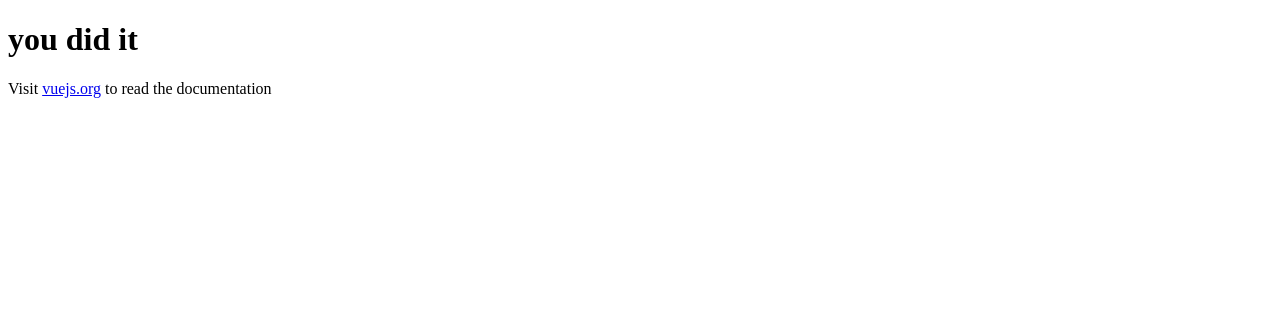
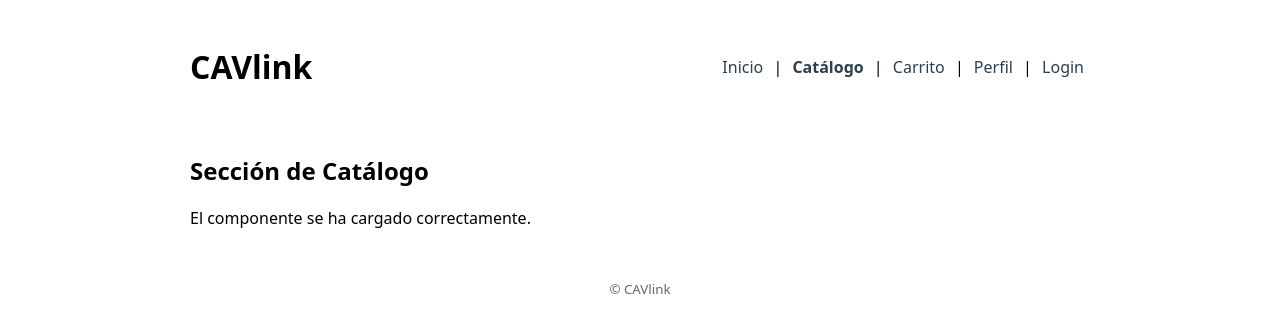
Before and after one commit to saradejesu/proyecto-software-cavlink, a Vue app in the folder CAVlink/: page /catalogo in a window 1280 px wide. Shown: the top 332 px of the page. Built offline with nearby package versions, Linux system fonts and the light colour scheme.

Commit message:
version2

```diff
--- a/CAVlink/package.json
+++ b/CAVlink/package.json
@@ -9,7 +9,9 @@
     "preview": "vite preview"
   },
   "dependencies": {
-    "vue": "^3.5.32"
+    "axios": "^1.16.1",
+    "vue": "^3.5.32",
+    "vue-router": "^4.2.0"
   },
   "devDependencies": {
     "@vitejs/plugin-vue": "^6.0.6",
--- a/CAVlink/src/App.vue
+++ b/CAVlink/src/App.vue
@@ -1,11 +1,39 @@
-<script setup></script>
+<script setup>
+// Root app: router-view will display routed components
+</script>
 
 <template>
-  <h1>you did it</h1>
-  <p>
-    Visit <a href="https://vuejs.org/" target="_blank" rel="noopener">vuejs.org</a> to read the
-    documentation
-  </p>
+  <div id="app">
+    <header>
+      <h1>CAVlink</h1>
+      <nav>
+        <router-link to="/">Inicio</router-link>
+        |
+        <router-link to="/catalogo">Catálogo</router-link>
+        |
+        <router-link to="/carrito">Carrito</router-link>
+        |
+        <router-link to="/perfil">Perfil</router-link>
+        |
+        <router-link to="/login">Login</router-link>
+      </nav>
+    </header>
+
+    <main>
+      <router-view />
+    </main>
+
+    <footer>
+      <small>© CAVlink</small>
+    </footer>
+  </div>
 </template>
 
-<style scoped></style>
+<style scoped>
+#app { max-width: 900px; margin: 24px auto; font-family: system-ui, Arial, sans-serif; }
+header { display:flex; align-items:center; justify-content:space-between; margin-bottom: 16px; }
+nav a { color:#2c3e50; text-decoration:none; margin:0 6px; }
+nav a.router-link-active { font-weight:600; }
+main { padding: 8px 0; }
+footer { margin-top: 24px; text-align:center; color:#666; }
+</style>
--- a/CAVlink/src/components/Registro.vue
+++ b/CAVlink/src/components/Registro.vue
@@ -35,7 +35,7 @@ export default {
       if (!emailRe.test(this.correo)) return alert('Correo inválido')
       try {
         const user = { nombre: this.nombre, correo: this.correo, contraseña: this.contraseña, rol: 'USUARIO' }
-        const res = await axios.post('/api/usuarios/register', user)
+        const res = await axios.post('http://localhost:8080/api/usuarios/register', user)
         alert('Registro exitoso')
         this.$router.push({ name: 'Login' })
       } catch (err) {
--- a/CAVlink/src/components/catalogo.vue
+++ b/CAVlink/src/components/catalogo.vue
@@ -0,0 +1,16 @@
+<template>
+  <div>
+    <h2>Sección de Catálogo</h2>
+    <p>El componente se ha cargado correctamente.</p>
+  </div>
+</template>
+
+<script>
+export default {
+  name: 'CatalogoComponent'
+}
+</script>
+
+<style scoped>
+/* Tus estilos irán aquí */
+</style>
--- a/CAVlink/src/main.js
+++ b/CAVlink/src/main.js
@@ -1,4 +1,5 @@
 import { createApp } from 'vue'
 import App from './App.vue'
+import router from './router'
 
-createApp(App).mount('#app')
+createApp(App).use(router).mount('#app')
```
Also changed, not shown: CAVlink/src/router/index.js (added, +28 -0 lines), 1 other file (tests, documents, lock files or other folders).
